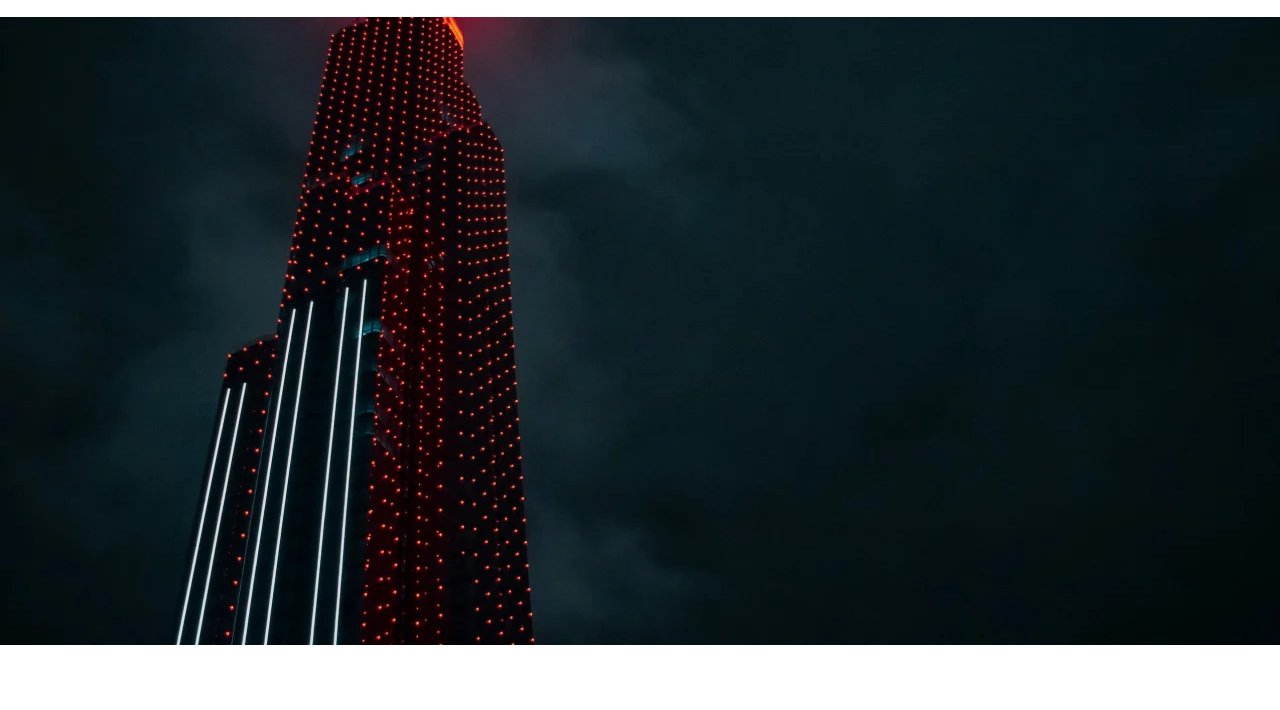
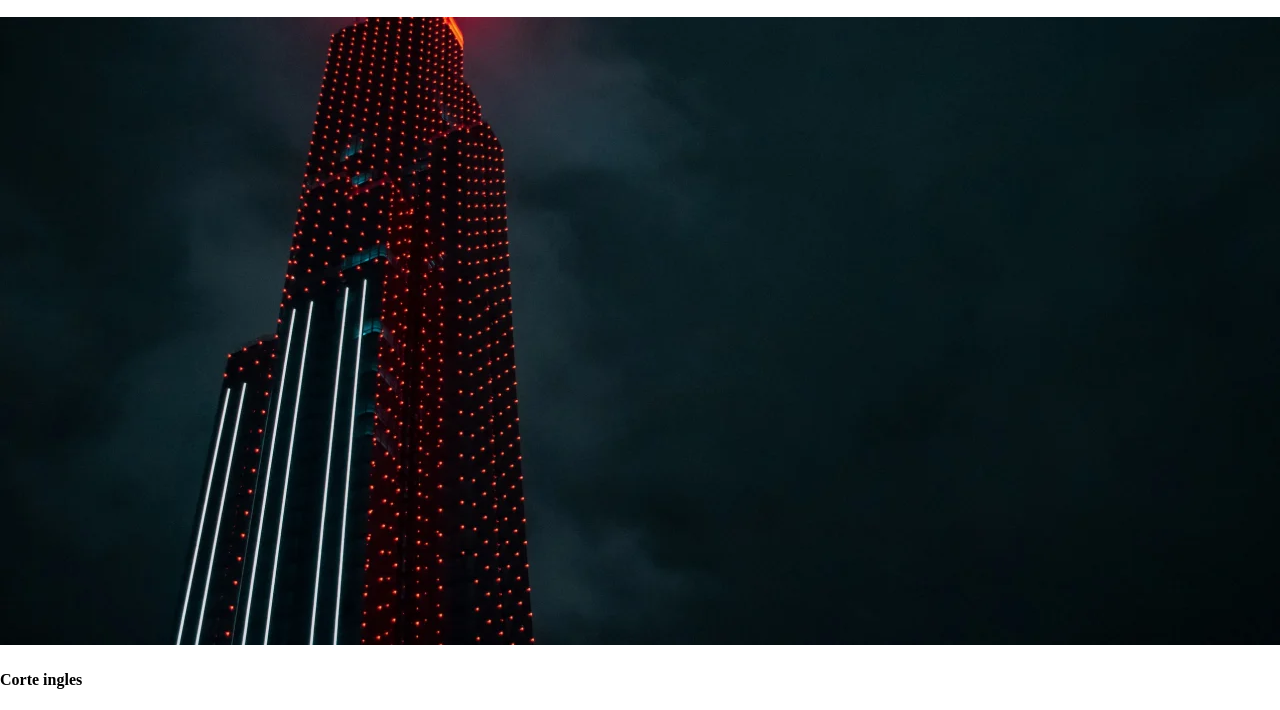
Before and after one commit to reginaldopatricio/examenFinal, a plain HTML site: page index.html in a window 1280 px wide. Shown: the part 110-820 px from the top of the page. Drawn offline with Linux system fonts and the light colour scheme.

Commit message:
creacion del codigo del footer

```diff
--- a/index.html
+++ b/index.html
@@ -29,6 +29,14 @@
                             imagenes/torre@3x.webp 3x">
                 <img class="fotofondo" src="" alt="trabajo final">
         </main>
+        <!--FOOTER-->
+        <footer>
+            <!--la caja del corte ingles-->
+            <section class="caja">
+                <h4>Corte ingles</h4>
+            </section>
+
+        </footer>
     </div>
 </body>
 </html>
```
